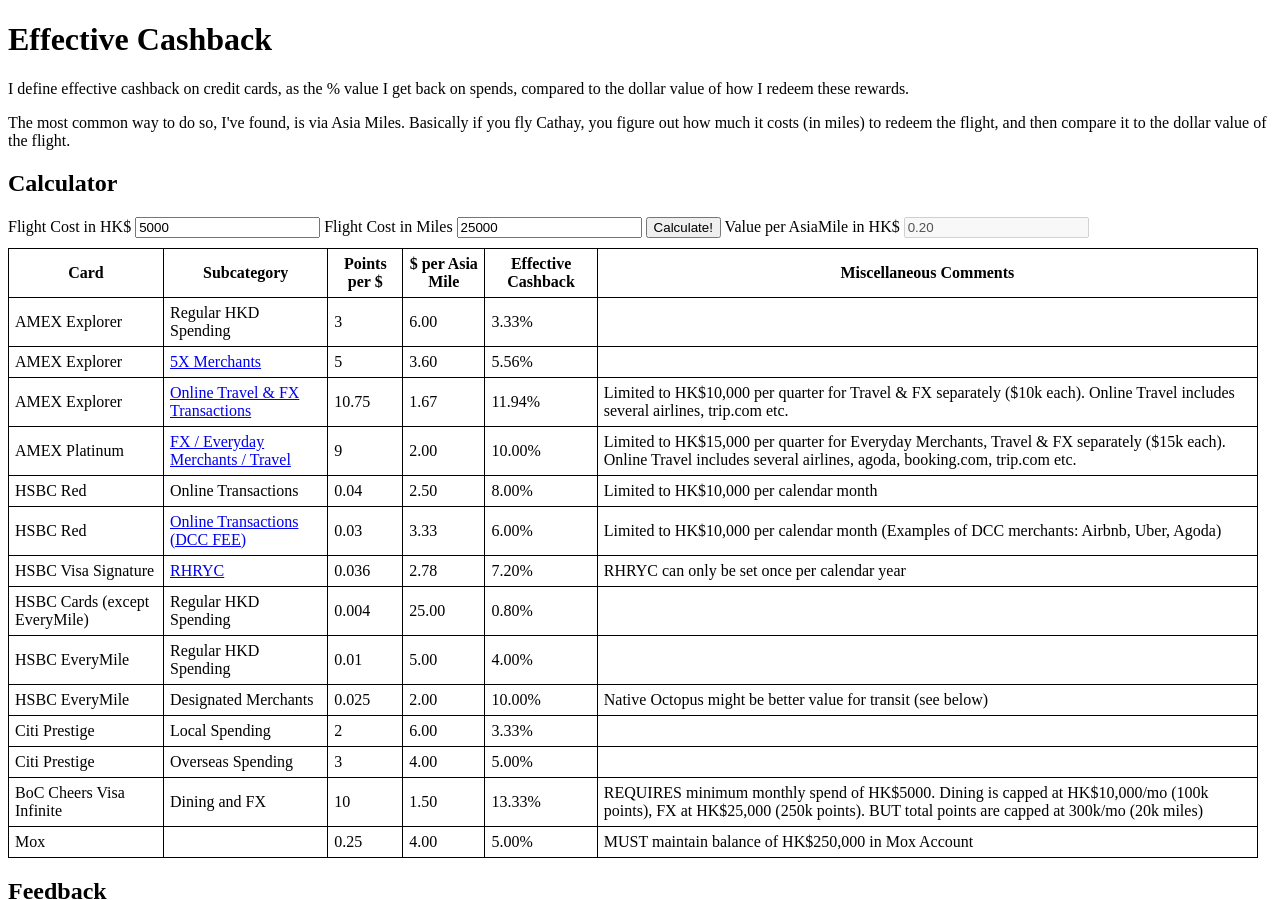
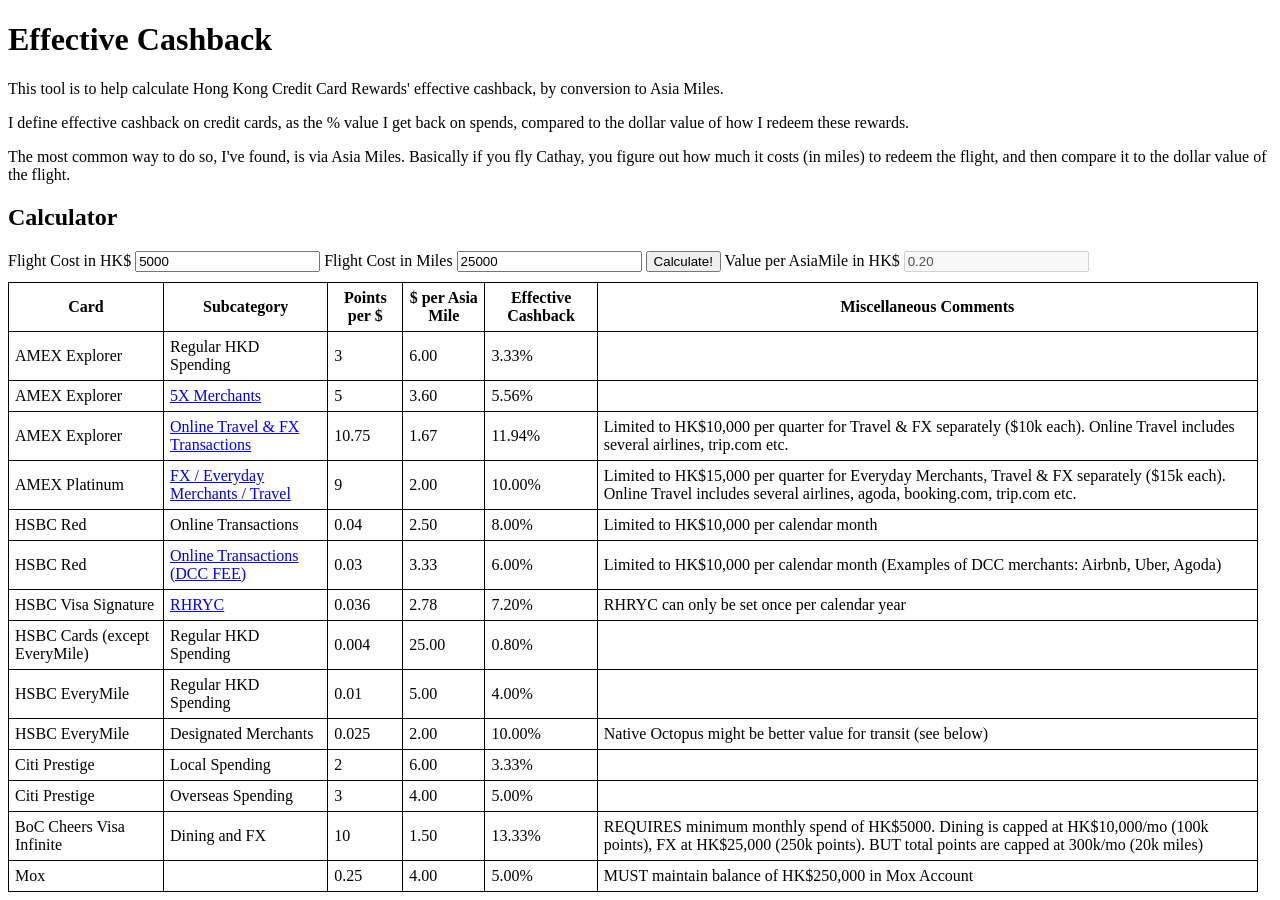
Before and after one commit to ckcr4lyf/saxrag.com, a Jekyll site: the page utils/asiamiles.html, which Jekyll copies as it is, in a window 1280 px wide and 900 px high. Built offline with Jekyll 4.4.1, drawn with Linux system fonts in a browser that asks for light colours.

Commit message:
improve asiamiles page

```diff
--- a/utils/asiamiles.html
+++ b/utils/asiamiles.html
@@ -3,7 +3,8 @@
 <head>
     <meta charset="UTF-8">
     <meta name="viewport" content="width=device-width, initial-scale=1.0">
-    <title>Effective Cashback Calculator</title>
+    <title>Effective Cashback Calculator (HK Cards -> Asia Miles)</title>
+    <meta name="description" content="This tool is to help calculate Hong Kong Credit Card Rewards' effective cashback, by conversion to Asia Miles.">
     <script src="./asiamiles.js"></script>
     <style>
         table, th, td {
@@ -35,6 +36,7 @@
 </head>
 <body>
     <h1>Effective Cashback</h1>
+    <p>This tool is to help calculate Hong Kong Credit Card Rewards' effective cashback, by conversion to Asia Miles.</p>
     <p>I define effective cashback on credit cards, as the % value I get back on spends, compared to the dollar value of how I redeem these rewards.</p>
     <p>The most common way to do so, I've found, is via Asia Miles. Basically if you fly Cathay, you figure out how much it costs (in miles) to redeem the flight, and then compare it to the dollar value of the flight.</p>
     <h2>Calculator</h2>
```
